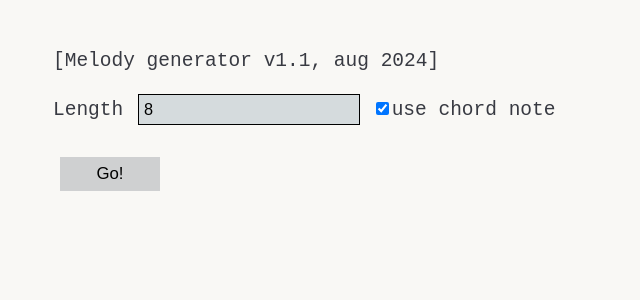
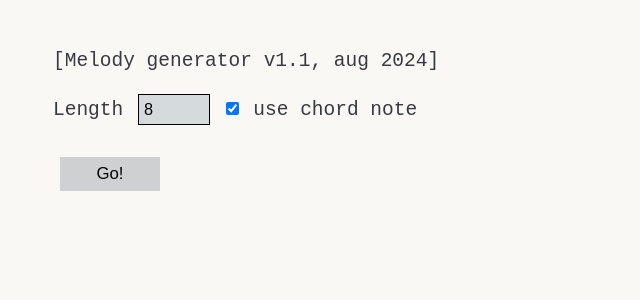
Before and after one commit to y-bears/music-quokka, a Jekyll site: the page melody.html, which Jekyll copies as it is, in a window 1280 px wide. Shown: the top 300 px of the page, without its empty margins (0-640 px from the left). Built offline with Jekyll 4.4.1, drawn with Linux system fonts in a browser that asks for light colours.

Commit message:
change input box width in melody

```diff
--- a/melody.html
+++ b/melody.html
@@ -14,8 +14,8 @@
 <body>
     <label for="">[Melody generator v1.1, aug 2024]</label><br><br>
     <label for="">Length</label>
-    <input type="number" id='length' step="1" value="8">
-    <input type="checkbox" id="chord" class="note" checked>use chord note
+    <input type="number" id='length' step="1" value="8" style="width: 60px">
+    <input type="checkbox" id="chord" class="note" checked> use chord note
     <br><br>
     <button class="button" id='go'>Go!</button><br><br>
     <label for="" id="firstNote"></label>
```
